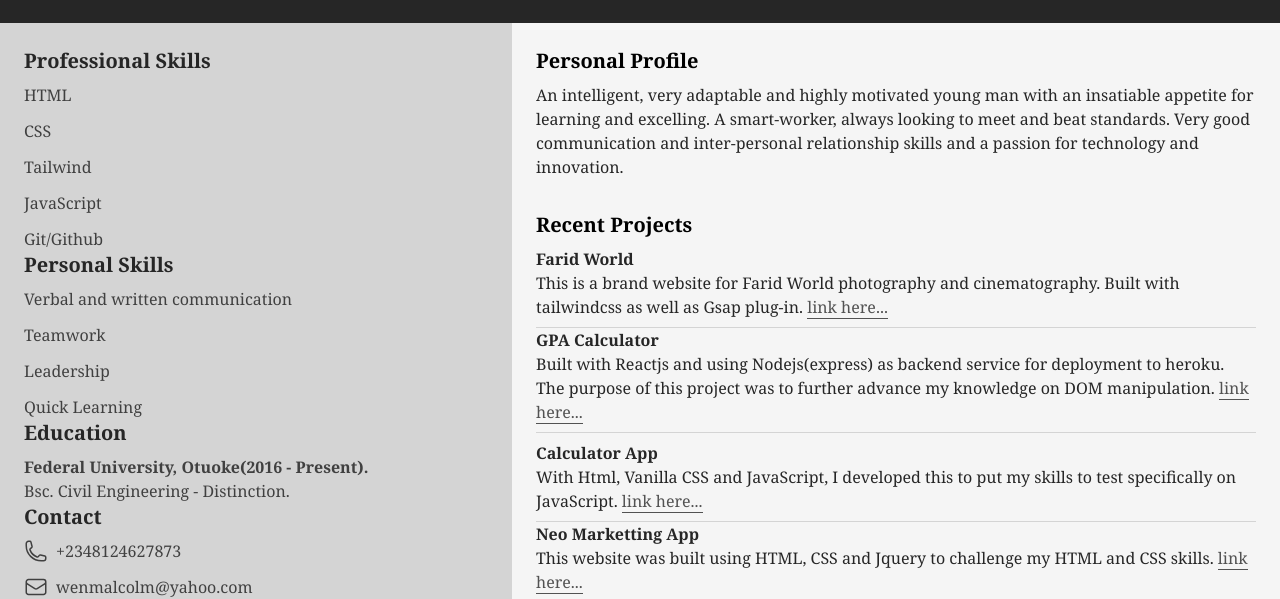
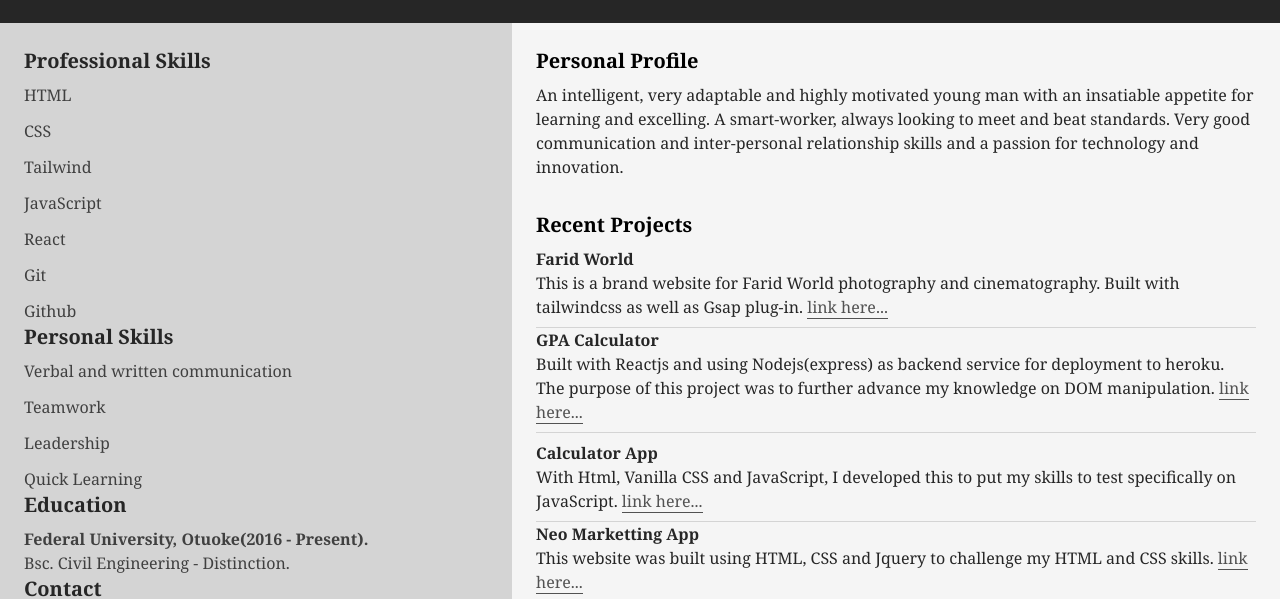
Before and after one commit to Gcom1220/Resume, a plain HTML site: page index.html in a window 1280 px wide. Shown: the part 201-800 px from the top of the page. Drawn offline with nearby package versions, Linux system fonts and the light colour scheme.

Commit message:
new skills

```diff
--- a/index.html
+++ b/index.html
@@ -30,7 +30,9 @@
                 <li>CSS</li>
                 <li>Tailwind</li>
                 <li>JavaScript</li>
-                <li>Git/Github</li>
+                <li>React</li>
+                <li>Git</li>
+                <li>Github</li>
               </ul>
             </div>
 
```
